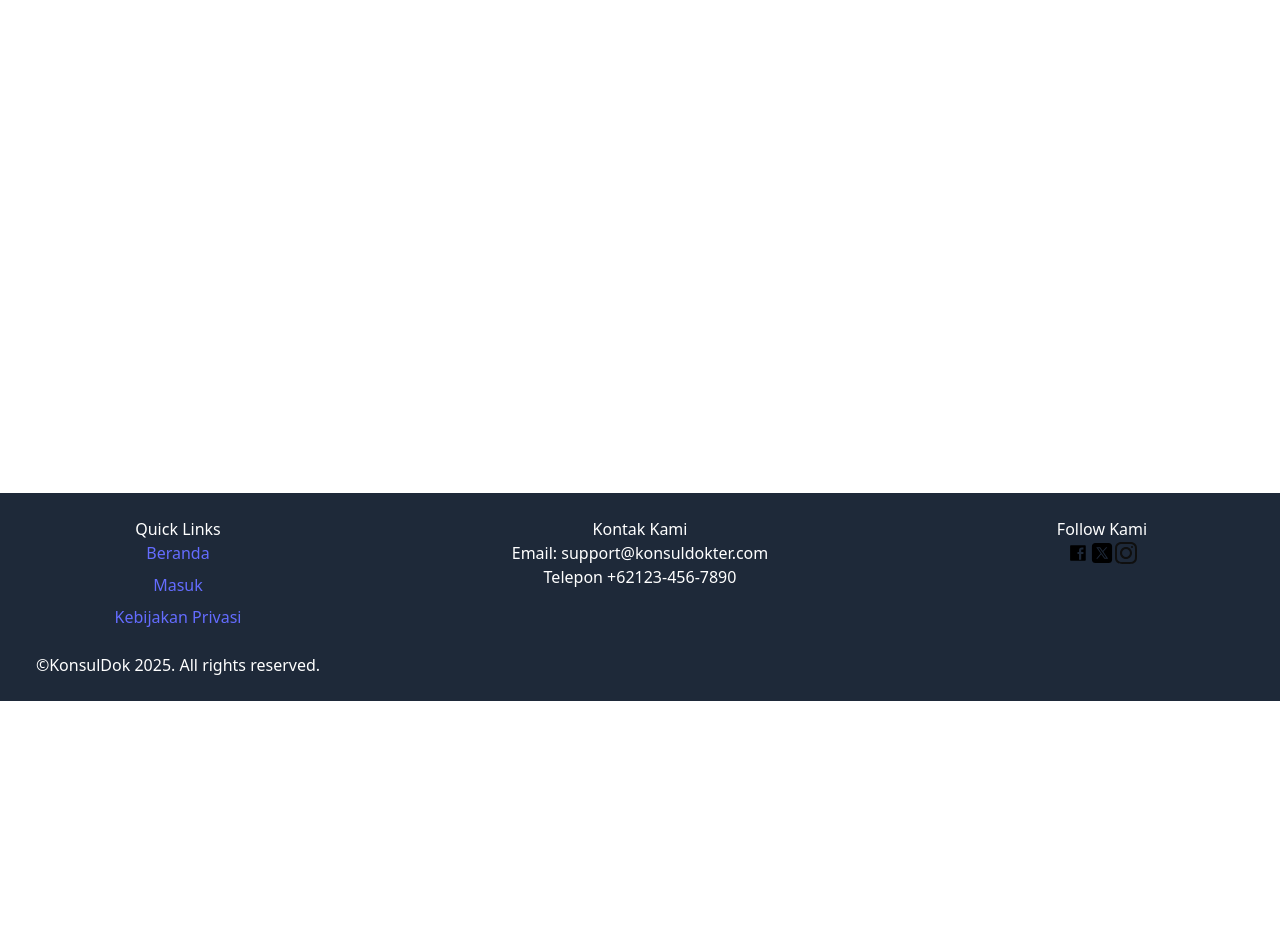
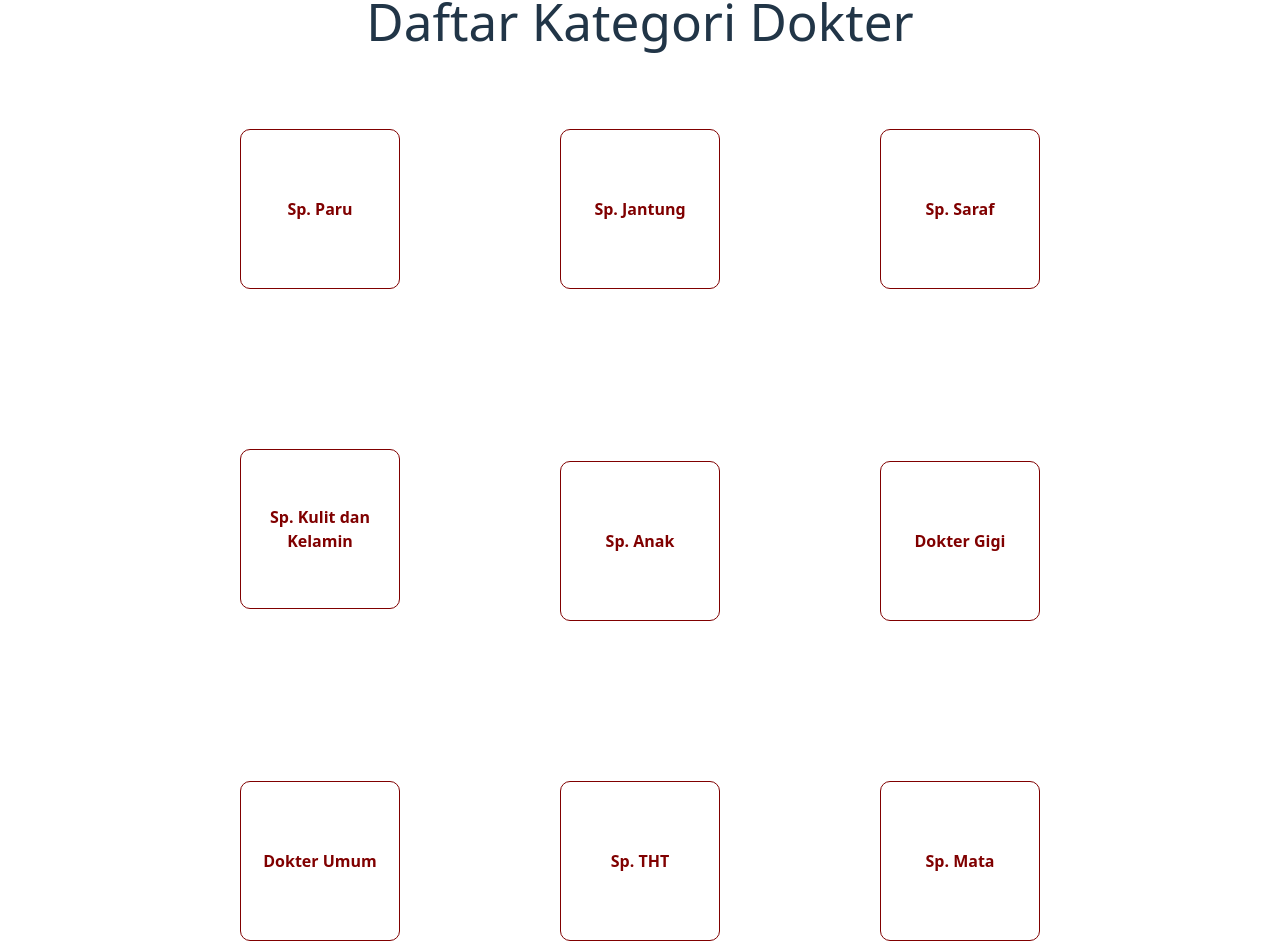
Before and after one commit to EvansTheAuthor/MWPFinalProject, a Vue app in the folder front-end/KonsulDok/: page /DocCategory in a window 1280 px wide. Shown: the part 99-1051 px from the top of the page. Before the commit the page ends 800 px from the top, so only its background shows below. Built offline with nearby package versions, Linux system fonts and the light colour scheme.

Commit message:
adding DocCategory.vue

```diff
--- /dev/null
+++ b/front-end/KonsulDok/src/components/DocCategory.vue
@@ -0,0 +1,43 @@
+<template>
+    <main class="doc-category-container">
+        <h1>Daftar Kategori Dokter</h1>
+        <div>
+            <button class="doc-category-button h-40 w-40" @click="toDoctorList">Sp. Paru</button>
+            <button class="doc-category-button h-40 w-40" @click="toDoctorList">Sp. Jantung</button>
+            <button class="doc-category-button h-40 w-40" @click="toDoctorList">Sp. Saraf</button>
+            <button class="doc-category-button h-40 w-40" @click="toDoctorList">Sp. Kulit dan Kelamin</button>
+            <button class="doc-category-button h-40 w-40" @click="toDoctorList">Sp. Anak</button>
+            <button class="doc-category-button h-40 w-40" @click="toDoctorList">Dokter Gigi</button>
+            <button class="doc-category-button h-40 w-40" @click="toDoctorList">Dokter Umum</button>
+            <button class="doc-category-button h-40 w-40" @click="toDoctorList">Sp. THT</button>
+            <button class="doc-category-button h-40 w-40" @click="toDoctorList">Sp. Mata</button>
+            <button class="doc-category-button h==0 w-40" @click="toDoctorList">Sp. Urologi</button>
+            <button class="doc-category-button h-40 w-40" @click="toDoctorList">Sp. Kandungan dan Kebidanan</button>
+            <button class="doc-category-button h-40 w-40" @click="toDoctorList">Sp. Jiwa</button>
+            <button class="doc-category-button h-40 w-40" @click="toDoctorList">Sp. Penyakit Dalam</button>
+            <button class="doc-category-button h-40 w-40" @click="toDoctorList">Sp. Bedah Umum</button>
+        </div>
+    </main>
+</template>
+
+<script setup>
+import { useRouter } from 'vue-router'
+
+const router = useRouter()
+
+function toDoctorList() {
+    router.push('/DocList')
+}
+</script>
+
+<style>
+.doc-category-button {
+    margin: 5rem;
+    border: 1px solid #800000;
+    border-radius: 10px;
+    padding: 10px 20px;
+    background-color: white;
+    color: #800000;
+    font-weight: bold;
+}
+</style>
--- a/front-end/KonsulDok/src/components/DoctorList.vue
+++ b/front-end/KonsulDok/src/components/DoctorList.vue
@@ -1,11 +1,59 @@
 <template>
-
+  <main class="doc-list-container">
+    <h1>Daftar Dokter</h1>
+    <div>
+        <div class="doc-list">
+            <div class="doc-card" v-for="doctor in doctors" :key="doctor.id">
+            <img :src="doctor.image" alt="Doctor Image" />
+            <h2>{{ doctor.name }}</h2>
+            <p>{{ doctor.specialty }}</p>
+            <p>{{ doctor.experience }} years of experience</p>
+            <p>RS {{ doctor.hospital }}</p>
+            <button @click="bookAppointment(doctor.id)">Buat Janji</button>
+            </div>
+        </div>
+    </div>
+  </main>
 </template>
 
 <script>
 export default {
-
-}
+    data() {
+        return {
+            doctors: [
+                {
+                    id: 1,
+                    name: 'Dr. John Doe',
+                    specialty: 'Sp. Paru',
+                    experience: 10,
+                    hospital: 'RSU A',
+                    image: 'doctor1.jpg'
+                },
+                {
+                    id: 2,
+                    name: 'Dr. Jane Smith',
+                    specialty: 'Sp. Jantung',
+                    experience: 8,
+                    hospital: 'RSU B',
+                    image: 'doctor2.jpg'
+                },
+                {
+                    id: 3,
+                    name: 'Dr. Emily Johnson',
+                    specialty: 'Sp. Saraf',
+                    experience: 12,
+                    hospital: 'RSU C',
+                    image: 'doctor3.jpg'
+                }
+            ]
+        }
+    },
+    methods: {
+        bookAppointment(doctorId) {
+            console.log(`Booking appointment for doctor with ID: ${doctorId}`);
+        }
+    }
+  }
 </script>
 
 <style>
--- a/front-end/KonsulDok/src/components/Main.vue
+++ b/front-end/KonsulDok/src/components/Main.vue
@@ -3,7 +3,7 @@
     <h1 class="welcome-main mb-25">Selamat datang kembali, user!</h1>
     <div class="button-main flex justify-center">
         <button class="profile-main m-5 h-40 w-40" @click="toProfile">Profil Akun</button>
-        <button class="order-main m-5 h-40 w-40" @click="toDocList">Pesan Layanan</button>
+        <button class="order-main m-5 h-40 w-40" @click="toDocCategory">Pesan Layanan</button>
         <button class="logout-main m-5 h-40 w-40" @click="toLogin">Keluar</button>
     </div>
     <a href="/PrivacyPolicy">Kebijakan Layanan</a>
@@ -19,8 +19,8 @@ function toProfile() {
     router.push('/Profile')
 }
 
-function toDocList() {
-    router.push('/DocList')
+function toDocCategory() {
+    router.push('/DocCategory')
 
 }
 
--- a/front-end/KonsulDok/src/routers.js
+++ b/front-end/KonsulDok/src/routers.js
@@ -5,6 +5,7 @@ import SignUp from './components/SignUp.vue'
 import Main from './components/Main.vue'
 import Profile from './components/Profile.vue'
 import DoctorList from './components/DoctorList.vue'
+import DocCategory from './components/DocCategory.vue'
 import PrivacyPolicy from './components/PrivacyPolicy.vue'
 import EditProfile from './components/EditProfile.vue'
 import { createRouter, createWebHistory } from 'vue-router'
@@ -39,6 +40,10 @@ const routes = [
         name: 'Profile',
         component: Profile,
         path: '/Profile'
+    },{
+        name: 'DocCategory',
+        component: DocCategory,
+        path: '/DocCategory'
     },
     {
         name: 'DoctorList',
```
